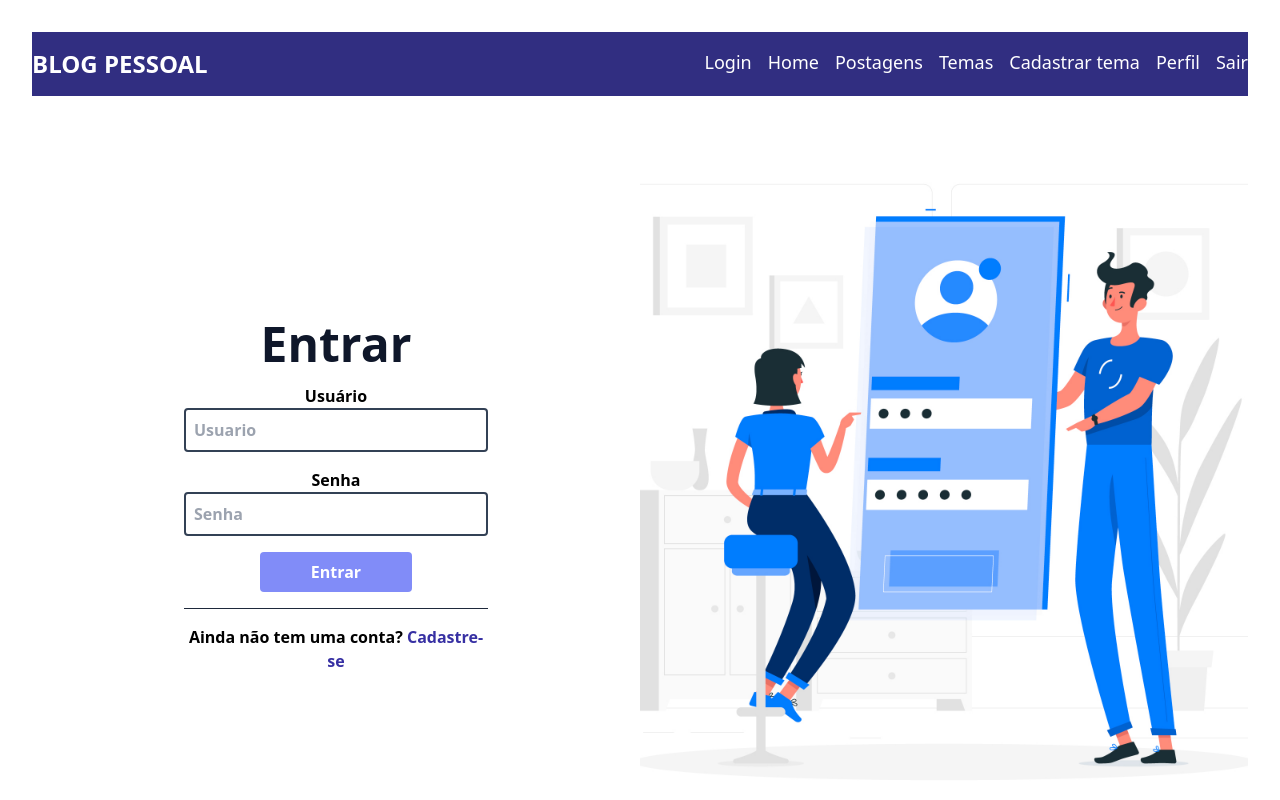
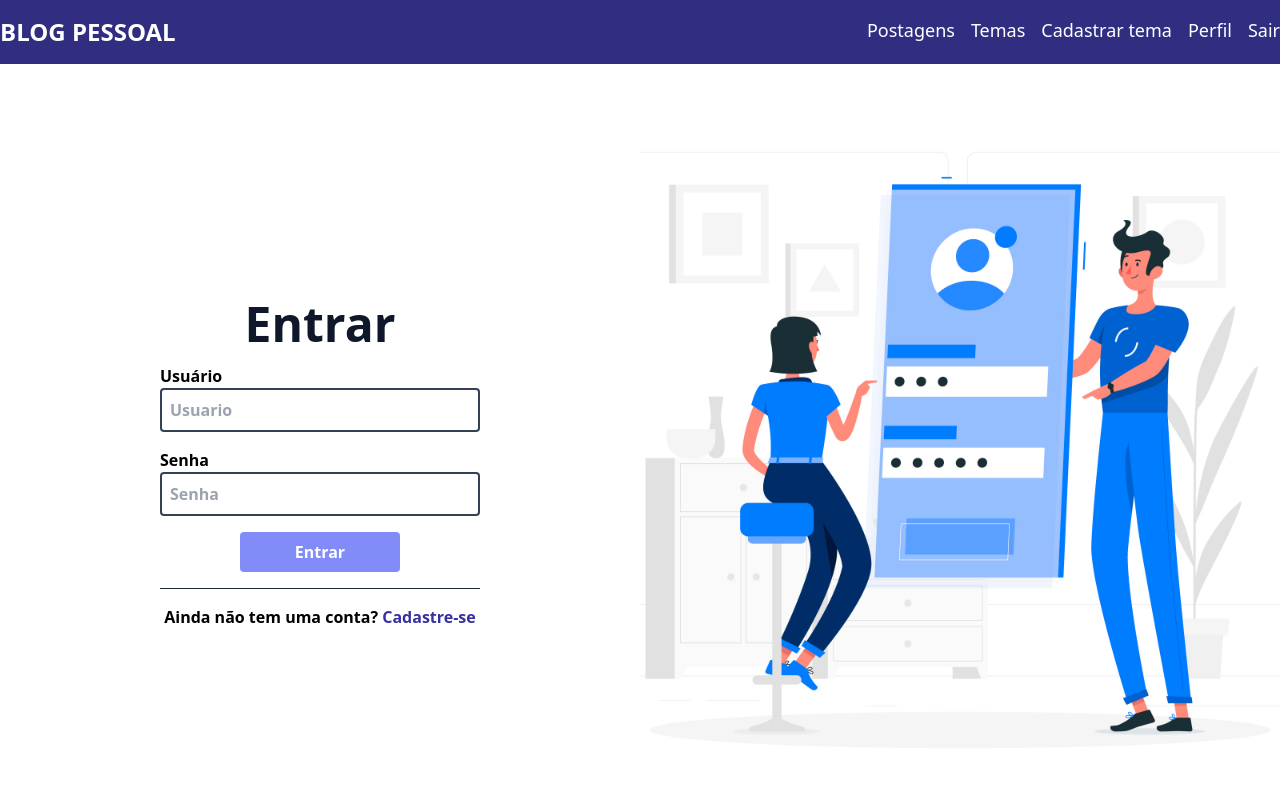
Before and after one commit to AlanEduardoCruz/blog-pessoal-front, a React (Vite) app: page /login in a window 1280 px wide. Shown: the top 800 px of the page. Built offline with nearby package versions, Linux system fonts and the light colour scheme.

Commit message:
Alteração pós feedback

```diff
--- a/src/App.tsx
+++ b/src/App.tsx
@@ -1,5 +1,4 @@
-import React from 'react';
-import './App.css';
+
 
 import Navbar from './components/navbar/NavBar';
 import Footer from './components/footer/Footer';
--- a/src/components/NavBar/NavBar.tsx
+++ b/src/components/NavBar/NavBar.tsx
@@ -1,25 +1,36 @@
+import React, { useContext } from 'react'
 import { Link, useNavigate } from 'react-router-dom'
-import React from 'react'
+import { AuthContext } from '../../contexts/AuthContext'
+
 
 
 function Navbar() {
+  let navigate = useNavigate()
 
+  const { usuario, handleLogout } = useContext(AuthContext)
+
+  function logout() {
+    handleLogout()
+    alert('Usuário deslogado com sucesso')
+    navigate('/login')
+  }
+
+  let navbarComponent
 
 
   return (
     <>
       <div className='w-full bg-indigo-900 text-white flex justify-center py-4'>
         <div className="container flex justify-between text-lg">
-            <div className='text-2xl font-bold uppercase'>Blog Pessoal</div>
+          <Link to='/home' className='text-2xl font-bold uppercase'>Blog Pessoal</Link>
 
           <div className='flex gap-4'>
-              <Link to='/login' className='hover:underline'>Login</Link>
-              <Link to='/home' className='hover:underline'>Home</Link>
             <div className='hover:underline'>Postagens</div>
-              <div className='hover:underline'>Temas</div>
-              <div className='hover:underline'>Cadastrar tema</div>
+            <Link to='/temas' className='hover:underline'>Temas</Link>
+            <Link to='/cadastroTema' className='hover:underline'>Cadastrar tema</Link>
             <div className='hover:underline'>Perfil</div>
-              <div className='hover:underline'>Sair</div>
+            <Link to='' onClick={logout} className='hover:underline'>Sair</Link>
+
           </div>
         </div>
       </div>
--- a/src/components/temas/deletarTema/DeletarTema.tsx
+++ b/src/components/temas/deletarTema/DeletarTema.tsx
@@ -16,7 +16,7 @@ function DeletarTema() {
 
     async function buscarPorId(id: string) {
         try {
-            await buscar(`/temas/${id}`, setTema, {
+            await buscar(`/tema/${id}`, setTema, {
                 headers: {
                     'Authorization': token
                 }
@@ -48,7 +48,7 @@ function DeletarTema() {
 
     async function deletarTema() {
         try {
-            await deletar(`/temas/${id}`, {
+            await deletar(`/tema/${id}`, {
                 headers: {
                     'Authorization': token
                 }
--- a/src/components/temas/formularioTema/FormularioTema.tsx
+++ b/src/components/temas/formularioTema/FormularioTema.tsx
@@ -15,7 +15,7 @@ function FormularioTema() {
   const token = usuario.token;
 
   async function buscarPorId(id: string) {
-    await buscar(`/temas/${id}`, setTema, {
+    await buscar(`/tema/${id}`, setTema, {
       headers: {
         Authorization: token,
       },
@@ -42,7 +42,7 @@ function FormularioTema() {
 
     if (id !== undefined) {
       try {
-        await atualizar(`/temas`, tema, setTema, {
+        await atualizar(`/tema`, tema, setTema, {
           headers: {
             'Authorization': token
           }
@@ -63,7 +63,7 @@ function FormularioTema() {
 
     } else {
       try {
-        await cadastrar(`/temas`, tema, setTema, {
+        await cadastrar(`/tema`, tema, setTema, {
           headers: {
             'Authorization': token
           }
--- a/src/components/temas/listaTemas/ListaTemas.tsx
+++ b/src/components/temas/listaTemas/ListaTemas.tsx
@@ -16,7 +16,7 @@ function ListaTemas() {
 
   async function buscarTemas() {
     try {
-      await buscar('/temas', setTemas, {
+      await buscar('/tema', setTemas, {
         headers: { Authorization: token },
       });
     } catch (error: any) {
```
Lines whose indentation alone changed are shown as unchanged.
